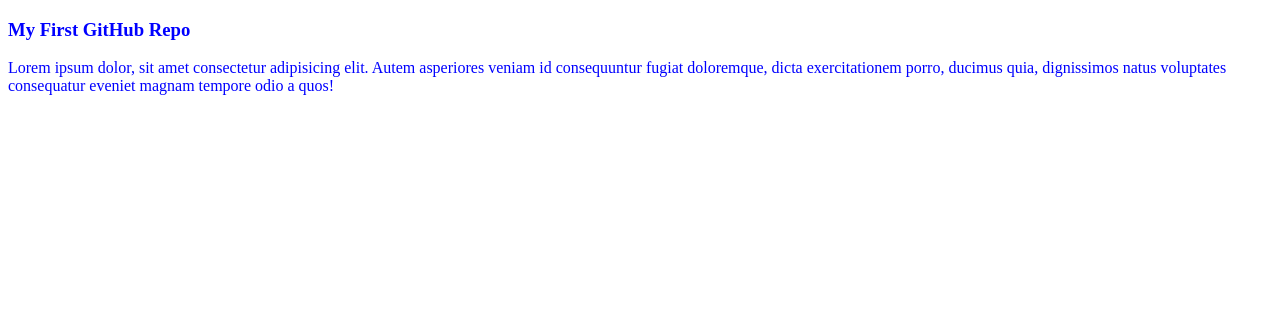
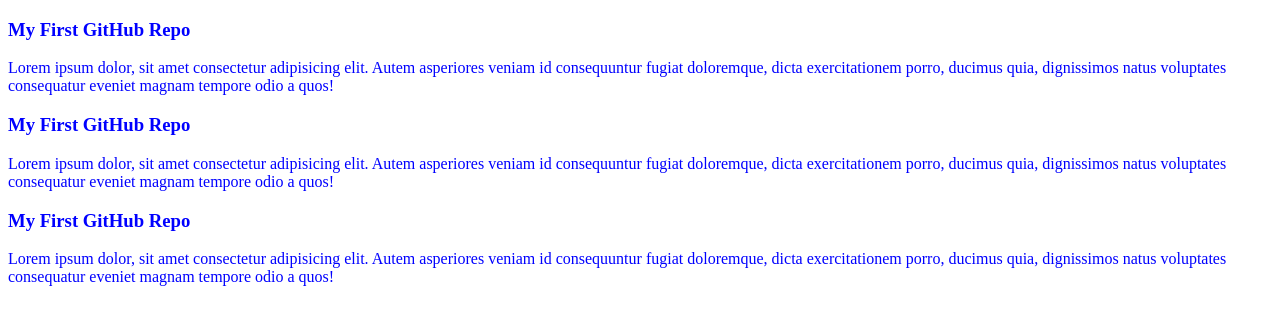
Before and after one commit to FarhaanSadik/my-first-github-repo, a plain HTML site: page index.html in a window 1280 px wide. Drawn offline with Linux system fonts and the light colour scheme.

Commit message:
second commit

```diff
--- a/index.html
+++ b/index.html
@@ -11,5 +11,13 @@
         <h3>My First GitHub Repo</h3>
         <p>Lorem ipsum dolor, sit amet consectetur adipisicing elit. Autem asperiores veniam id consequuntur fugiat doloremque, dicta exercitationem porro, ducimus quia, dignissimos natus voluptates consequatur eveniet magnam tempore odio a quos!</p>
     </div>
+    <div>
+        <h3>My First GitHub Repo</h3>
+        <p>Lorem ipsum dolor, sit amet consectetur adipisicing elit. Autem asperiores veniam id consequuntur fugiat doloremque, dicta exercitationem porro, ducimus quia, dignissimos natus voluptates consequatur eveniet magnam tempore odio a quos!</p>
+    </div>
+    <div>
+        <h3>My First GitHub Repo</h3>
+        <p>Lorem ipsum dolor, sit amet consectetur adipisicing elit. Autem asperiores veniam id consequuntur fugiat doloremque, dicta exercitationem porro, ducimus quia, dignissimos natus voluptates consequatur eveniet magnam tempore odio a quos!</p>
+    </div>
 </body>
 </html>
```
